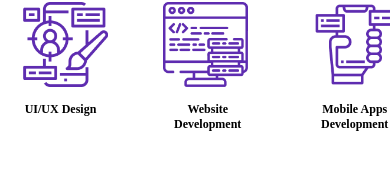
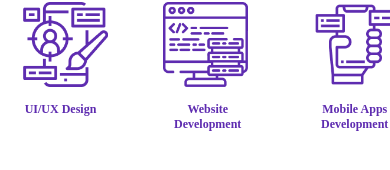
Before and after one commit to BriyanSitinjak/landingpage_dna, a Vue app: page / in a window 390 px wide. Shown: the part 796-966 px from the top of the page. Built offline with nearby package versions, Linux system fonts and the light colour scheme; the HTML template or start-up script is replaced by a standard one.

Commit message:
color text service homepage

```diff
--- a/src/views/Home.vue
+++ b/src/views/Home.vue
@@ -498,19 +498,16 @@ export default {
     .txt-ui{
         margin-left: -45px;
         font-size: 12px;
-        color: black;
     }
     .txt-web {
         margin-left: -425px;
         font-size: 12px;
         width:8%;
-        color: black
     }
     .txt-mobile {
         font-size: 12px;
         margin-left: -668px;
         width: 8%;
-        color: black
     }
     /*-------------------- OUR PROJECT WRAPPER-------------------- */
     .project-menu-wrapper > p{
```
